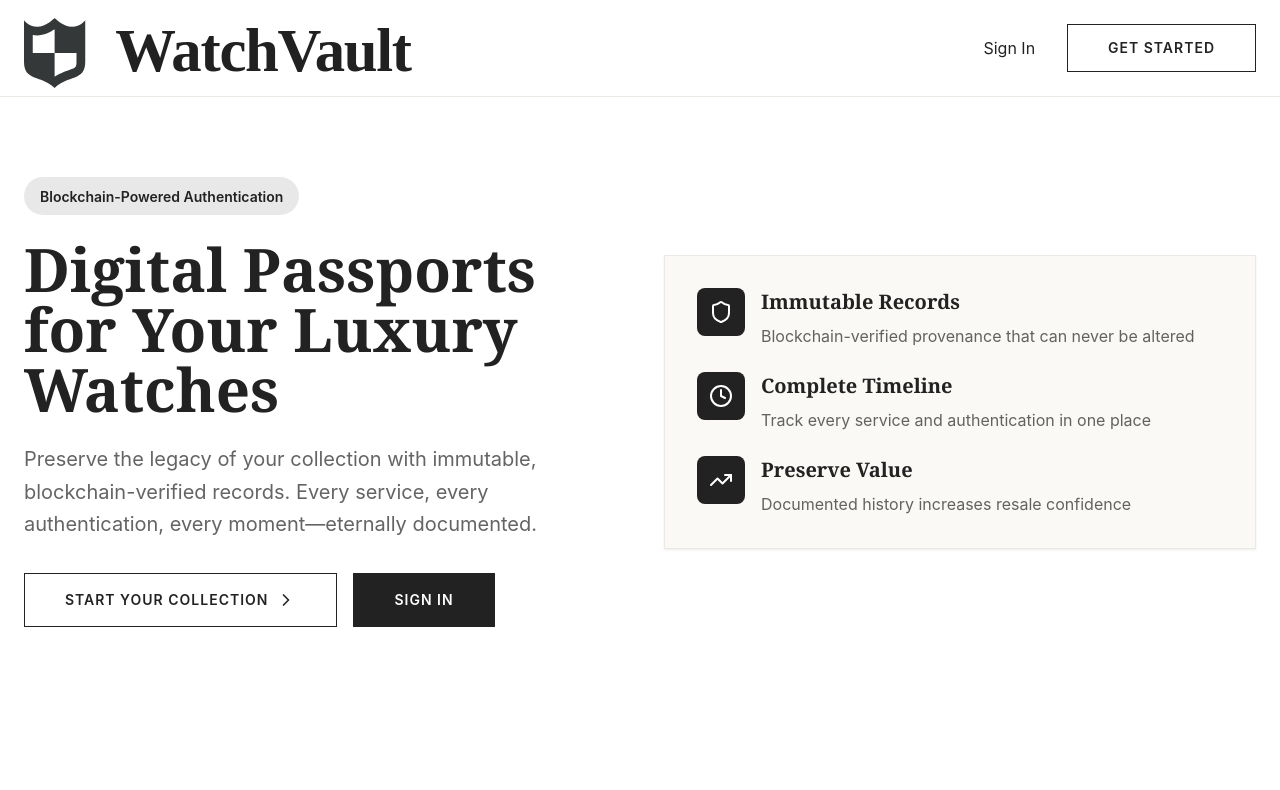
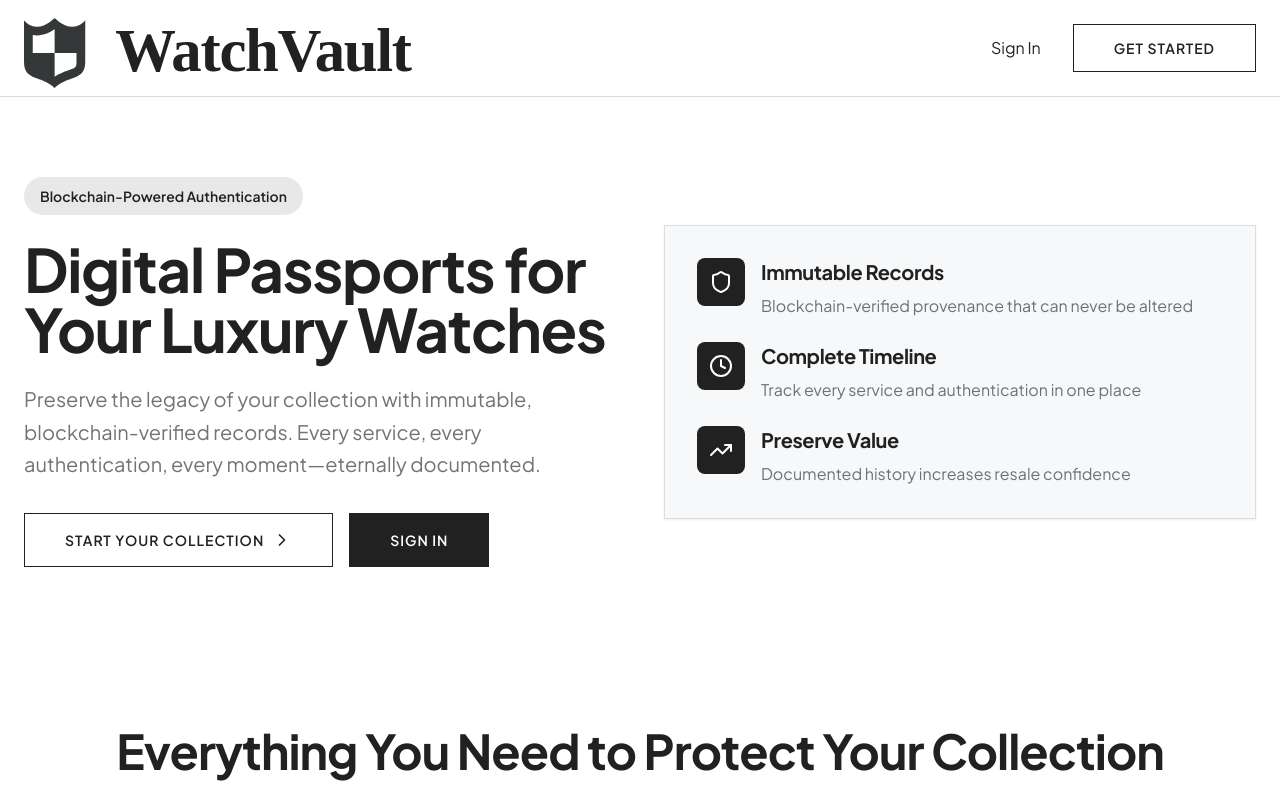
Before and after one commit to trietlu/WatchVault, a Next.js app in the folder frontend/: page / in a window 1280 px wide. Shown: the top 790 px of the page. Built offline with nearby package versions, Linux system fonts and the light colour scheme; no server answers.

Commit message:
use new font and color palette

```diff
--- a/frontend/src/app/globals.css
+++ b/frontend/src/app/globals.css
@@ -3,28 +3,28 @@
 @tailwind utilities;
 
 :root {
-  --axels-black: #222222;
-  --axels-black-dark: #141414;
-  --axels-black-light: #2f2f2f;
-  --axels-cream: #faf9f7;
+  --axels-black: #212121;
+  --axels-black-dark: #111315;
+  --axels-black-light: #353839;
+  --axels-cream: #f7f8f9;
   --axels-white: #ffffff;
-  --axels-light-gray: #fafafa;
-  --axels-gold: #b59a6c;
-  --axels-text: #222222;
-  --axels-muted: #222222b3;
-  --axels-border: #2222221a;
+  --axels-light-gray: #fafbfb;
+  --axels-gold: #353839;
+  --axels-text: #212121;
+  --axels-muted: #353839b3;
+  --axels-border: #2121211f;
 
   /* Legacy aliases used across the app */
   --white: #ffffff;
-  --light-grey: #faf9f7;
-  --medium-grey: #ece8e3;
-  --border-grey: #22222226;
-  --text-grey: #222222b3;
-  --dark-grey: #222222;
-  --black: #222222;
-  --capital-blue: #b59a6c;
+  --light-grey: #f7f8f9;
+  --medium-grey: #d7dde0;
+  --border-grey: #21212126;
+  --text-grey: #353839b3;
+  --dark-grey: #212121;
+  --black: #212121;
+  --capital-blue: #353839;
   --capital-red: #ea384c;
-  --accent-yellow: #b59a6c;
+  --accent-yellow: #353839;
 
   --shadow-sm: 0 1px 2px #00000014;
   --shadow-md: 0 8px 24px #00000014;
@@ -46,7 +46,7 @@ body {
     margin: 0;
     background: var(--axels-cream);
     color: var(--axels-text);
-    font-family: "DM Sans", "Inter", -apple-system, BlinkMacSystemFont, "Segoe UI", sans-serif;
+    font-family: var(--font-plus-jakarta), "Plus Jakarta Sans", -apple-system, BlinkMacSystemFont, "Segoe UI", sans-serif;
     font-size: 16px;
     font-weight: 400;
     line-height: 1.4;
@@ -59,10 +59,10 @@ body {
   h3 {
     margin: 0;
     color: var(--axels-black);
-    font-family: "Playfair Display", Georgia, "Times New Roman", serif;
-    font-weight: 400;
-    letter-spacing: 0;
-    line-height: 1.05;
+    font-family: var(--font-plus-jakarta), "Plus Jakarta Sans", -apple-system, BlinkMacSystemFont, "Segoe UI", sans-serif;
+    font-weight: 700;
+    letter-spacing: -0.02em;
+    line-height: 1.1;
   }
 
   h1 {
@@ -82,7 +82,7 @@ body {
   h6 {
     margin: 0;
     color: var(--axels-black);
-    font-family: "DM Sans", "Inter", sans-serif;
+    font-family: var(--font-plus-jakarta), "Plus Jakarta Sans", -apple-system, BlinkMacSystemFont, "Segoe UI", sans-serif;
   }
 
   a {
@@ -162,7 +162,7 @@ body {
   .input-premium:focus {
     outline: none;
     border-color: var(--axels-gold);
-    box-shadow: 0 0 0 3px #b59a6c1f;
+    box-shadow: 0 0 0 3px #3538391f;
   }
 
   .card-premium {
@@ -174,7 +174,7 @@ body {
   }
 
   .card-premium:hover {
-    border-color: #d8cec0;
+    border-color: #c4ccd1;
     box-shadow: var(--shadow-md);
   }
 
@@ -188,7 +188,7 @@ body {
   .card-green {
     @apply rounded-none p-6;
     border: 1px solid var(--axels-gold);
-    background: #f7f4ed;
+    background: #f3f5f6;
     box-shadow: var(--shadow-sm);
   }
 
@@ -223,7 +223,7 @@ body {
   .badge-warning {
     @apply inline-flex items-center gap-1.5 px-3 py-1 text-xs;
     border: 1px solid var(--axels-gold);
-    background-color: #f1ebdf;
+    background-color: #edf1f3;
     color: var(--axels-black);
     font-weight: 600;
     letter-spacing: .4px;
--- a/frontend/src/app/layout.tsx
+++ b/frontend/src/app/layout.tsx
@@ -1,6 +1,14 @@
 import type { Metadata } from "next";
 import { GoogleOAuthProvider } from '@react-oauth/google';
+import { Plus_Jakarta_Sans } from 'next/font/google';
 import "./globals.css";
+
+const plusJakarta = Plus_Jakarta_Sans({
+    subsets: ['latin'],
+    variable: '--font-plus-jakarta',
+    display: 'swap',
+    weight: ['400', '500', '600', '700', '800'],
+});
 
 export const metadata: Metadata = {
     title: "WatchVault",
@@ -19,13 +27,7 @@ export default function RootLayout({
 
     return (
         <html lang="en">
-            <body
-                className="font-sans"
-                style={{
-                    ['--font-inter' as string]: '"DM Sans"',
-                    ['--font-playfair' as string]: '"Playfair Display"',
-                }}
-            >
+            <body className={`${plusJakarta.variable} font-sans`}>
                 <GoogleOAuthProvider clientId={googleClientId}>
                     {children}
                 </GoogleOAuthProvider>
--- a/frontend/tailwind.config.ts
+++ b/frontend/tailwind.config.ts
@@ -9,36 +9,43 @@ const config: Config = {
     theme: {
         extend: {
             colors: {
-                black: '#222222',
+                black: '#212121',
                 white: '#FFFFFF',
-                'light-grey': '#FAF9F7',
-                'medium-grey': '#ECE8E3',
-                'text-grey': '#222222B3',
-                'dark-grey': '#222222',
-                'border-grey': '#22222226',
-                'capital-blue': '#B59A6C',
+                'light-grey': '#F7F8F9',
+                'medium-grey': '#D7DDE0',
+                'text-grey': '#353839B3',
+                'dark-grey': '#212121',
+                'border-grey': '#21212126',
+                'capital-blue': '#353839',
                 'capital-red': '#EA384C',
-                'accent-yellow': '#B59A6C',
+                'accent-yellow': '#353839',
                 axels: {
                     white: '#FFFFFF',
-                    black: '#222222',
-                    'black-light': '#2F2F2F',
-                    'black-dark': '#141414',
-                    beige: '#F5F5F0',
-                    cream: '#FAF9F6',
+                    black: '#212121',
+                    'black-light': '#353839',
+                    'black-dark': '#111315',
+                    beige: '#F4F6F7',
+                    cream: '#F7F8F9',
                     grey: {
-                        light: '#FAFAFA',
-                        DEFAULT: '#ECE8E3',
-                        dark: '#222222B3',
+                        light: '#FAFBFB',
+                        DEFAULT: '#D7DDE0',
+                        dark: '#353839B3',
                     },
-                    text: '#222222',
-                    gold: '#B59A6C',
+                    text: '#212121',
+                    gold: '#353839',
+                },
+                watchvault: {
+                    ink: '#212121',
+                    steel: '#353839',
+                    graphite: '#111315',
+                    mist: '#F7F8F9',
+                    line: '#D7DDE0',
                 },
             },
             fontFamily: {
-                sans: ['var(--font-inter)', 'DM Sans', 'Inter', 'system-ui', 'sans-serif'],
-                serif: ['var(--font-playfair)', 'Playfair Display', 'Georgia', 'serif'],
-                display: ['var(--font-playfair)', 'Playfair Display', 'Georgia', 'serif'],
+                sans: ['var(--font-plus-jakarta)', 'Plus Jakarta Sans', 'system-ui', 'sans-serif'],
+                serif: ['var(--font-plus-jakarta)', 'Plus Jakarta Sans', 'system-ui', 'sans-serif'],
+                display: ['var(--font-plus-jakarta)', 'Plus Jakarta Sans', 'system-ui', 'sans-serif'],
             },
             letterSpacing: {
                 tighter: '-0.05em',
```
Also changed, not shown: 2 other files (tests, documents, lock files or other folders).
